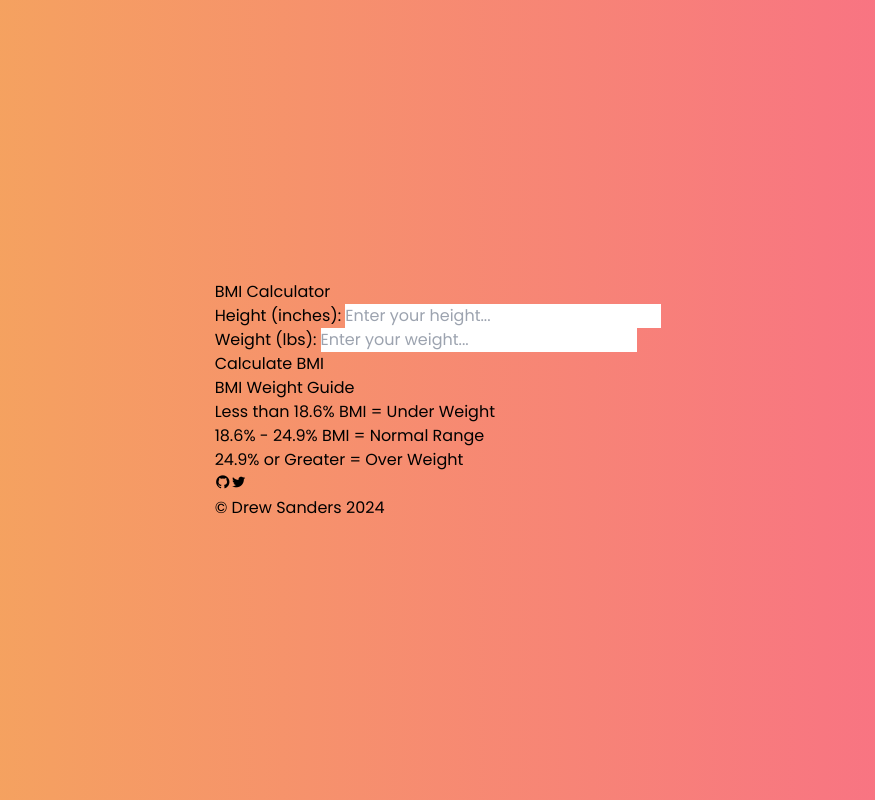
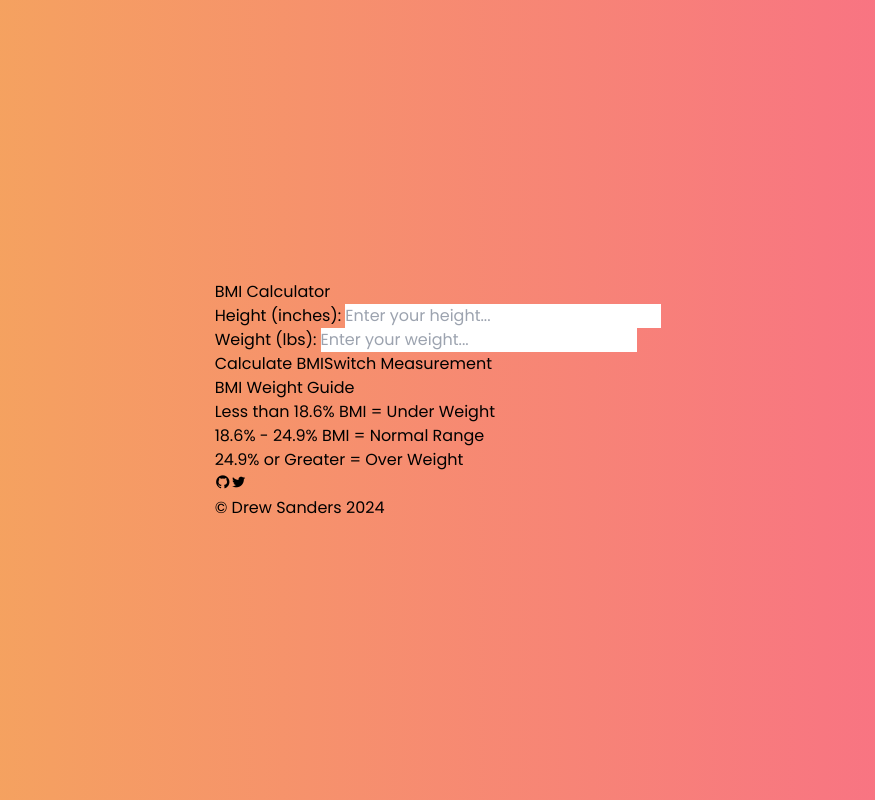
Before and after one commit to soresdev/bmi-calc, a React (Vite) app: page / in a window 1280 px wide. Shown: the whole page, without its empty margins (202-1077 px from the left). Built offline with nearby package versions, Linux system fonts and the light colour scheme.

Commit message:
Add ability to switch measurement
- Added ability to switch between metric & imperial measurements

```diff
--- a/src/components/Form.jsx
+++ b/src/components/Form.jsx
@@ -1,9 +1,19 @@
-import React from 'react'
+import React, { useState } from 'react'
 import popSound from '../assets/sounds/pop.mp3'
 
 const Form = () => {
+    const [isMetric, setMetric] = useState(false);
+
     const pStyles = 'flex flex-col text-left gap-2';
     const inputStyles = 'rounded-md border-solid border-2 border-slate-600 p-1 focus:bg-gray-300';
+
+    const switchMeasurementStyle = (event, current) => {
+        // prevent form submission
+        event.preventDefault();
+
+        // switch between measurements
+        setMetric(!current);
+    }
 
     const playSound = () => {
         const sound = new Audio(popSound);
@@ -28,7 +38,7 @@ const Form = () => {
             results.textContent = 'Please provide a valid weight!';
         }else{
             // calculate BMI
-            const bmi = (weight / (height **2) * 703).toFixed(2);
+            const bmi = isMetric ? (weight / ((height / 100) **2)).toFixed(2) : (weight / (height **2) * 703).toFixed(2);
 
             // play sound and insert span to display BMI
             playSound();
@@ -39,18 +49,19 @@ const Form = () => {
   return (
     <form className='flex flex-col gap-4 text-lg'>
         <p className={pStyles}>
-            <label>Height (inches): </label>
+            <label>Height ({isMetric ? 'cm' : 'inches'}): </label>
             <input type="number" placeholder='Enter your height...' className={inputStyles} id='height'/>
         </p>
 
         <p className={pStyles}>
-            <label>Weight (lbs): </label>
+            <label>Weight ({isMetric ? 'kg' : 'lbs'}): </label>
             <input type="number" placeholder='Enter your weight...' className={inputStyles} id='weight'/>
         </p>
 
-        <button className='rounded-lg bg-green-700 text-white text-lg border-solid border-2 border-zinc-600 p-1 mt-3 mb-3 cursor-pointer' onClick={(event) => calculateBMI(event)}>Calculate BMI</button>
+        <div className='results' id='results'></div>
 
-        <div className='results' id='results'></div>
+        <button className='rounded-lg bg-green-700 text-white text-lg border-solid border-2 border-zinc-600 p-1 mt-3 mb-1 cursor-pointer' onClick={(event) => calculateBMI(event)}>Calculate BMI</button>
+        <button className='rounded-lg bg-slate-600 text-white text-lg border-solid border-2 border-zinc-600 p-0.5 mt-1.5 mb-3 cursor-pointer' onClick={(event) => switchMeasurementStyle(event, isMetric)}>Switch Measurement</button>
     </form>
   )
 }
```
